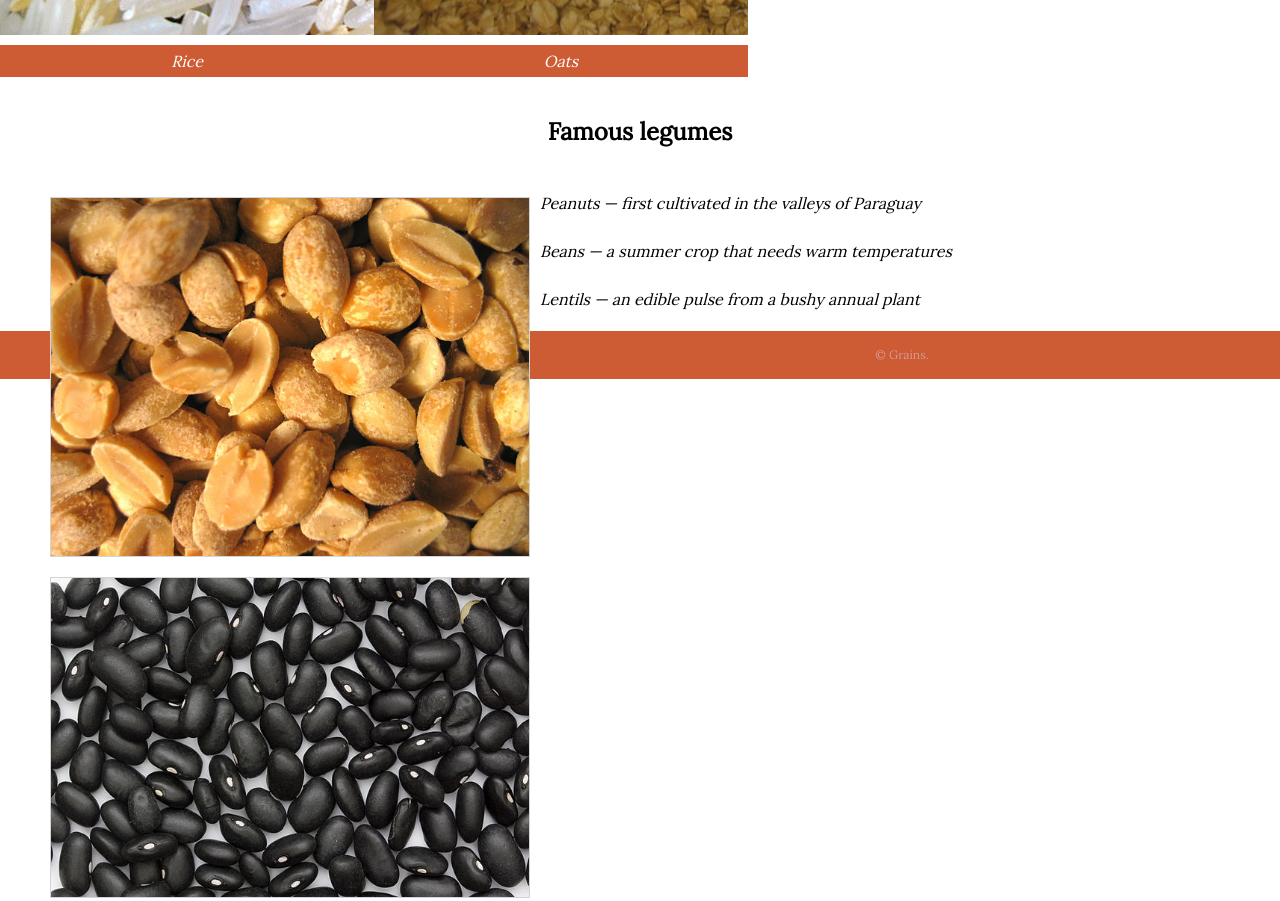
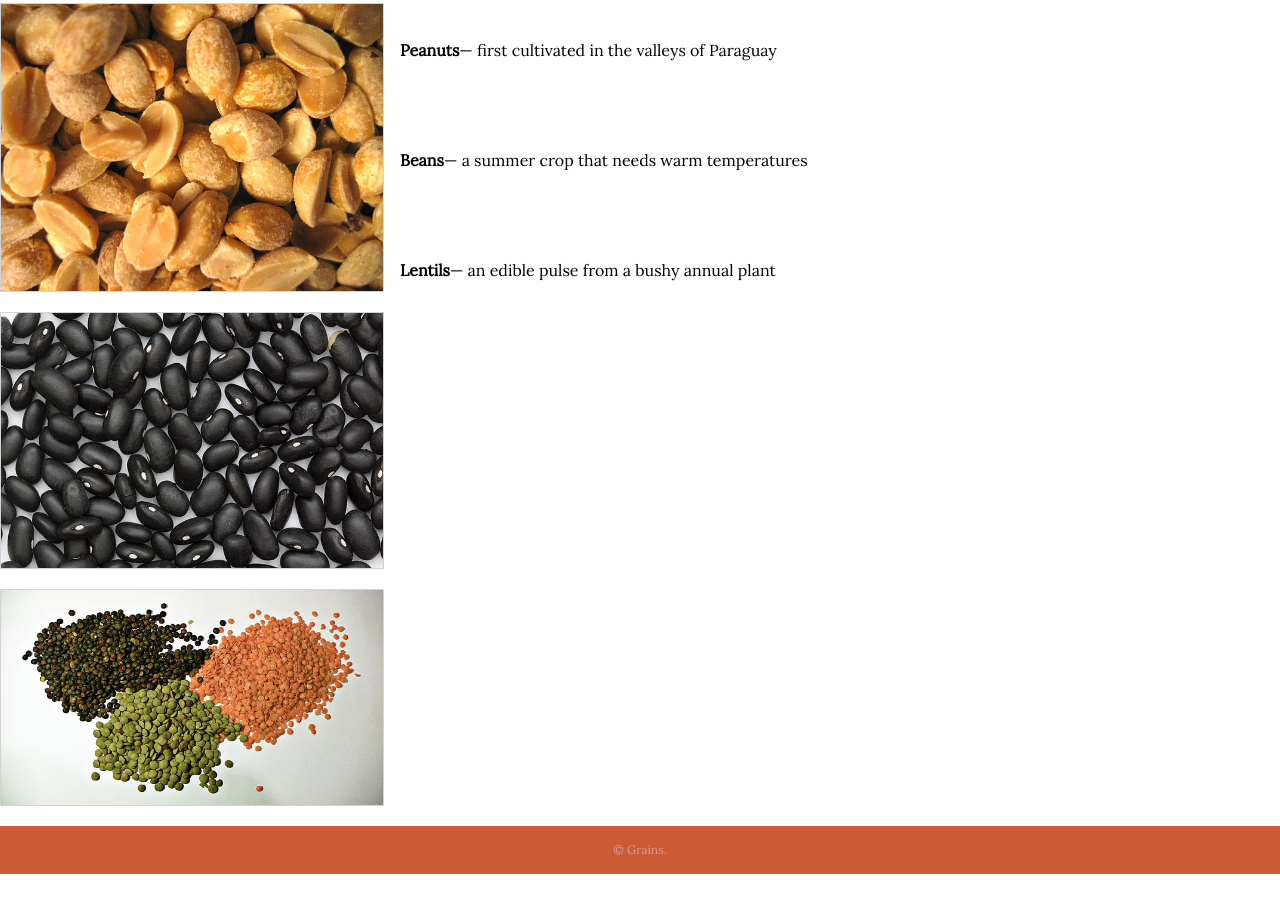
Before and after one commit to DizzyDez/assignment-5-grains, a plain HTML site: page index.html in a window 1280 px wide. Shown: the part 1799-2700 px from the top of the page. After the commit the page ends 2673 px from the top, so only its background shows below. Drawn offline with Linux system fonts and the light colour scheme.

Commit message:
last changes, took out anything not needed.

```diff
--- a/css/main.css
+++ b/css/main.css
@@ -21,7 +21,6 @@ line-height: 2rem;
 .inset-right {
   float:right;
   width:40%;
-  margin-right: 15px;
   clear:right;
   border: 1px solid lightgrey;
   margin:10px;
@@ -59,11 +58,11 @@ h1 {
 }
 h2 {
   text-align: center;
-  font-style: bold;
   color:white;
-  background-color:#cd5b34;
+  background-color:#d98156;
   padding:1rem;
   margin:0;
+  margin-top:2rem;
 }
 h3 {
   text-align:center;
@@ -102,35 +101,52 @@ nav ol {
 ol {
   padding:0;
   width:100%;
-
 }
-
+img {
+  width:100%;
+  margin:0;
+}
 .row {
   overflow: hidden;
 }
 
-.row figure {
+figure {
   float: left;
-  width:50%;
+  width: 50%;
   margin:0;
   position: relative;
+
 }
 
 .row figcaption {
   bottom: 0;
   left:0;
   width:100%;
-  background-color:#cd5b34;
+  background-color:#d98156;
   color:white;
   text-align:center;
   padding:0;
   font-style:italic;
+  margin:0;
 
 }
 
 .row .full {
   width:100%;
 }
+.legumes {
+width: 30%;
+border: 1px solid lightgrey;
+float: left;
+clear: left;
+margin-right: 1em;
+margin-bottom:20px;
+}
+
+div p {
+  line-height:4rem;
+}
+
 
 body {margin:0}
 
@@ -140,6 +156,7 @@ footer {
   padding:0.5rem 1rem;
   font-size: 0.75rem;
   text-align:center;
+  clear:both;
 
 }
 p {
--- a/index.html
+++ b/index.html
@@ -31,7 +31,7 @@
 
 <img class="inset-left" src="images/grains.jpg" alt="Bags of multiple types of grains">
 
-<div>
+
 <p id="intro">
 Grains are small, hard, dry seeds, with or without attached hulls or fruit layers, harvested for human or animal consumption.
 The two main types of commercial grain crops are cereals such as wheat and rye, and legumes such as beans and soybeans.</p>
@@ -63,22 +63,18 @@ since they can be mechanically harvested, transported by rail or ship, stored fo
 
 <h3 id="legumes">Famous legumes</h3>
 
-<figure>
-<img class="inset-left-2" src="images/peanuts.jpg" alt="Photo taken close up to peanuts.">
-  <cite>Peanuts — first cultivated in the valleys of Paraguay</cite>
-</figure>
+<div>
+
+    <img class="legumes" src="images/peanuts.jpg" alt="Photo of Peanuts">
+      <p><strong>Peanuts</strong>— first cultivated in the valleys of Paraguay</p>
 
 
-<figure>
-  <img class="inset-left-2" src="images/beans.jpg" alt="Photo of some black beans.">
-<cite>Beans — a summer crop that needs warm temperatures</cite>
-</figure>
+    <img class="legumes" src="images/beans.jpg" alt="Bunch of Beans">
+      <p><strong>Beans</strong>— a summer crop that needs warm temperatures</p>
 
-<figure>
-<img class="inset-left-2" src="images/lentils.jpg" alt="Photo of three different colours of lentils.">
-  <cite>Lentils — an edible pulse from a bushy annual plant</cite>
-</figure>
-</div>
+    <img class="legumes" src="images/lentils.jpg" alt="Lots of Lentils">
+      <p><strong>Lentils</strong>— an edible pulse from a bushy annual plant</p>
+  </div>
 
 </main>
 <footer>
```
